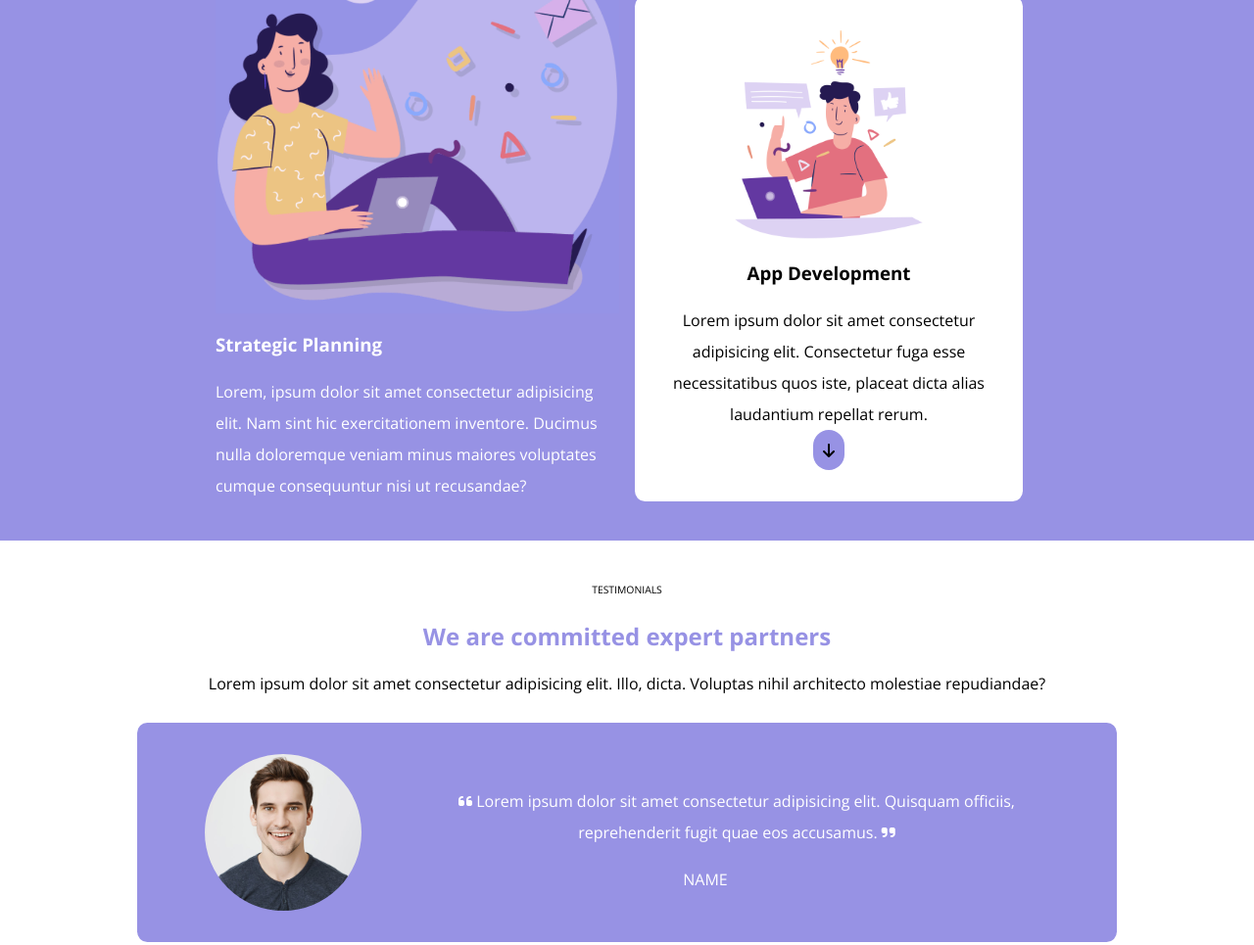
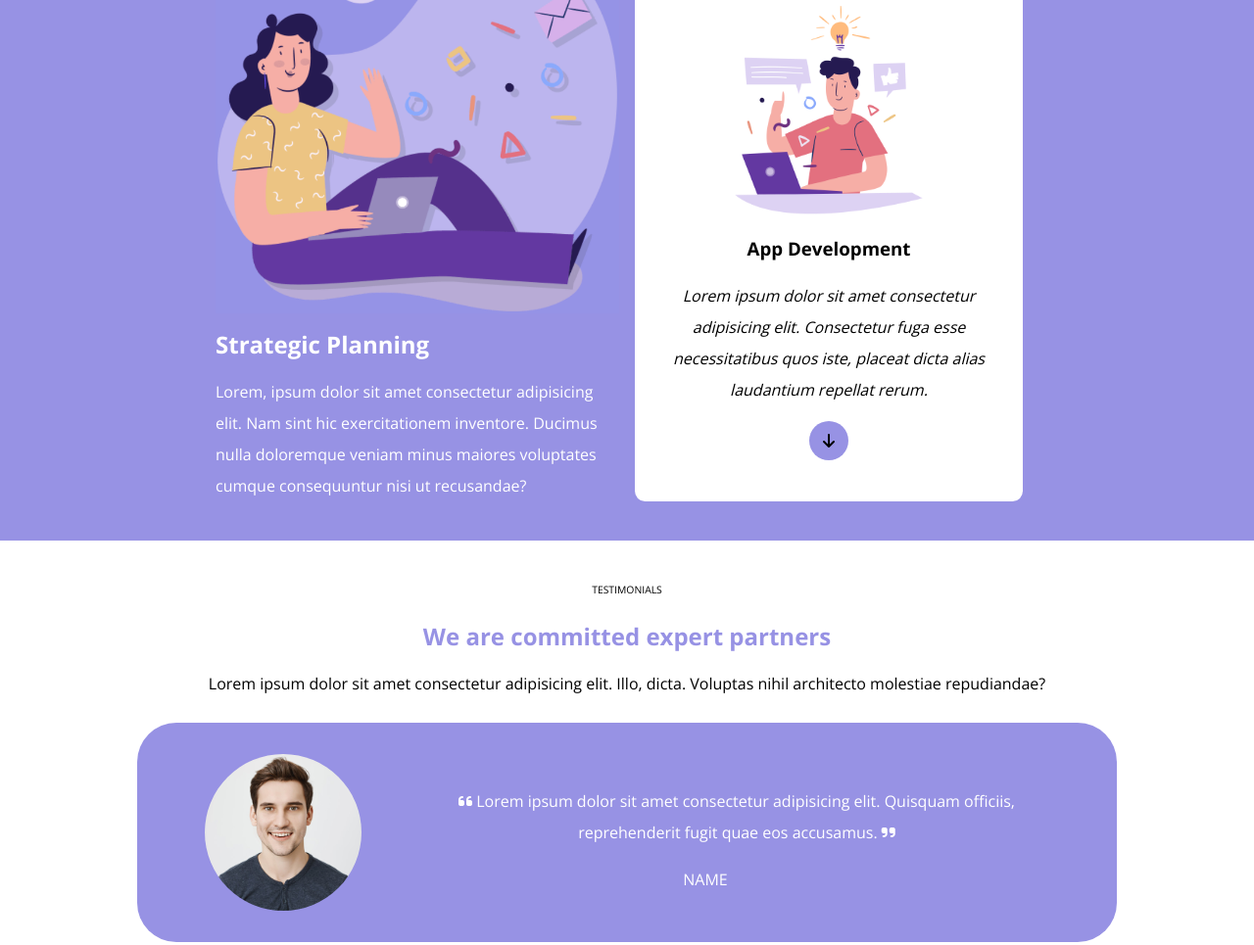
Before and after one commit to aalexebr/htmlcss-responsive-layout, a plain HTML site: page index.html in a window 1280 px wide. Shown: the part 957-1922 px from the top of the page at 98% size. Drawn offline with nearby package versions, Linux system fonts and the light colour scheme.

Commit message:
Complete?

```diff
--- a/css/common.css
+++ b/css/common.css
@@ -92,4 +92,5 @@ section:nth-of-type(2n+2) .button{
     --main-color: #9792E4;
     --card-second-color: #B5DDFF;
     --third-color: #0084FD;
+
 }
--- a/css/style.css
+++ b/css/style.css
@@ -89,6 +89,20 @@ header .button{
 .section-2 .left-column {
     color: white;
 }
+.section-2 .button{
+    position: relative;
+    padding: 1.25rem 1.25rem;
+    margin-top: 1rem;
+}
+.section-2 .button i{
+    position: absolute;
+    top: 50%;
+    left: 50%;
+    transform: translate(-50%, -50%);
+}
+.section-2 .right-column p{
+    font-style: oblique;
+}
 
 /* section 3 */
 .section-3 div{
@@ -109,6 +123,7 @@ header .button{
     display: flex;
     flex-wrap: wrap;
     justify-content: center;
+    border-radius: 2.5rem;
 }
 .businesscard.card{
     background-color: var(--main-color);
@@ -139,6 +154,7 @@ header .button{
 }
 .section-4 h2{
     color: white;
+    text-align: center;
 }
 .card .number{
     font-weight: bold;
@@ -272,7 +288,12 @@ section .row{
 }
 
 /* section5 TABLET*/
-
+.section-5 .big-card{
+    width: calc(((100% / 3) * 2) - 1rem);
+}
+.section-5 .card-1-3{
+    width: calc((100% / 3) - 1rem);
+}
 
 /* footer TABLET*/
 footer .container{
@@ -338,17 +359,16 @@ footer .container{
     }
     /* section4 DESKTOP*/
 
-    .section-4 .card-1-3,
-    .section-5 .card-1-3{
+    .section-4 .card-1-3{
         width: calc((100% / 3) - 1rem);
     }
 
 
     /* section5 DESKTOP*/
-    .section-5 .big-card{
+    /* .section-5 .big-card{
         width: calc(((100% / 3) * 2) - 1rem);
     }
-    /* .section-5 .card-1-3{
+    .section-5 .card-1-3{
         width: calc((100% / 3) - 1rem);
     } */
 
--- a/index.html
+++ b/index.html
@@ -135,9 +135,9 @@
                             <img src="img/planning1.png" alt="">
                         </div>
                         <div class="info">
-                            <h3>
+                            <h2>
                                 Strategic Planning
-                            </h3>
+                            </h2>
                             <p>
                                 Lorem, ipsum dolor sit amet consectetur adipisicing elit. Nam sint hic exercitationem inventore. Ducimus nulla doloremque veniam minus maiores voluptates cumque consequuntur nisi ut recusandae?
                             </p>
@@ -362,9 +362,9 @@
                 <span>
                     get started
                 </span>
-                <h3>
+                <h2>
                     Simple, Transparent Pricing
-                </h3>
+                </h2>
                 <span class="free">
                     Its Free
                 </span>
```
